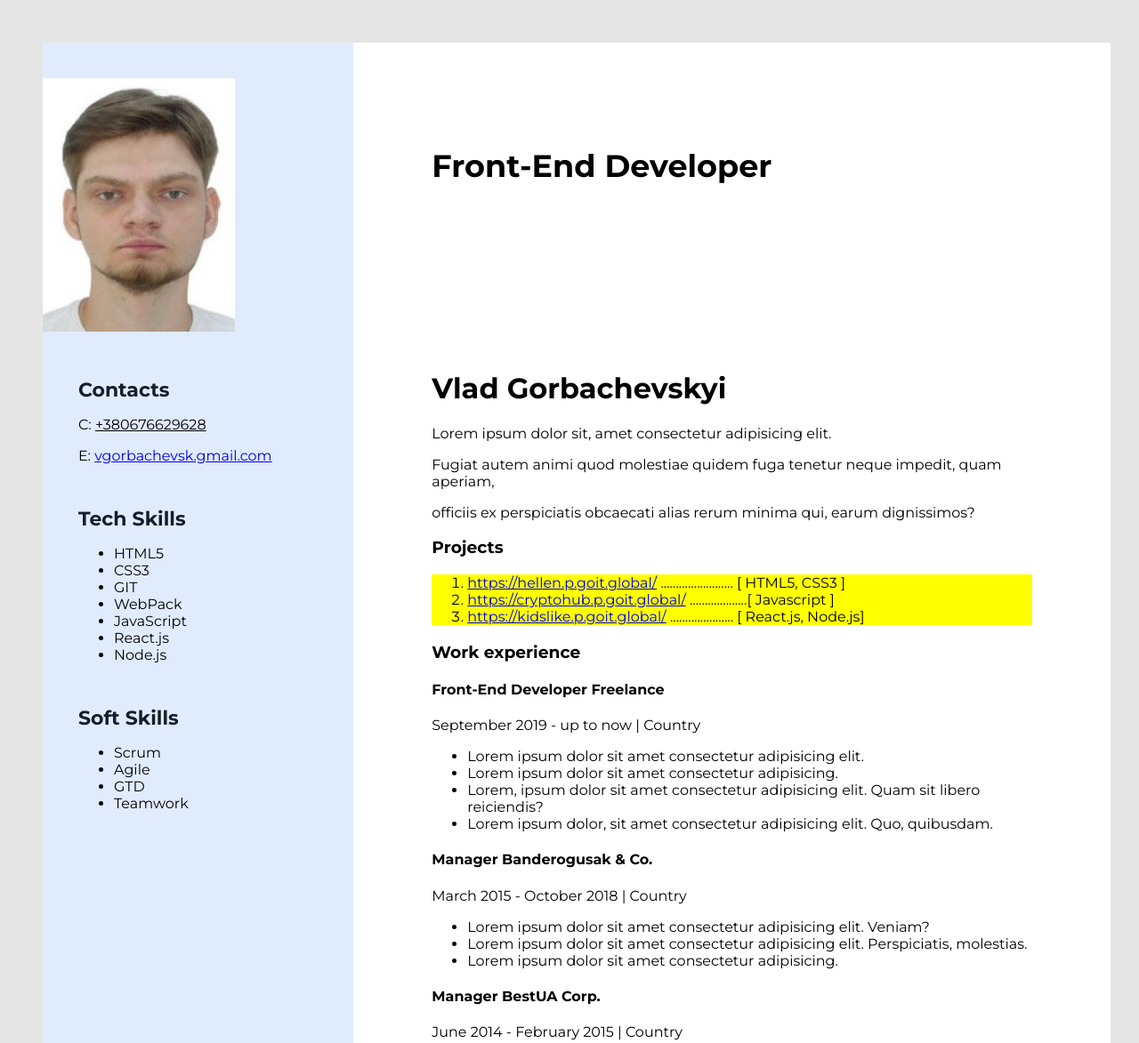
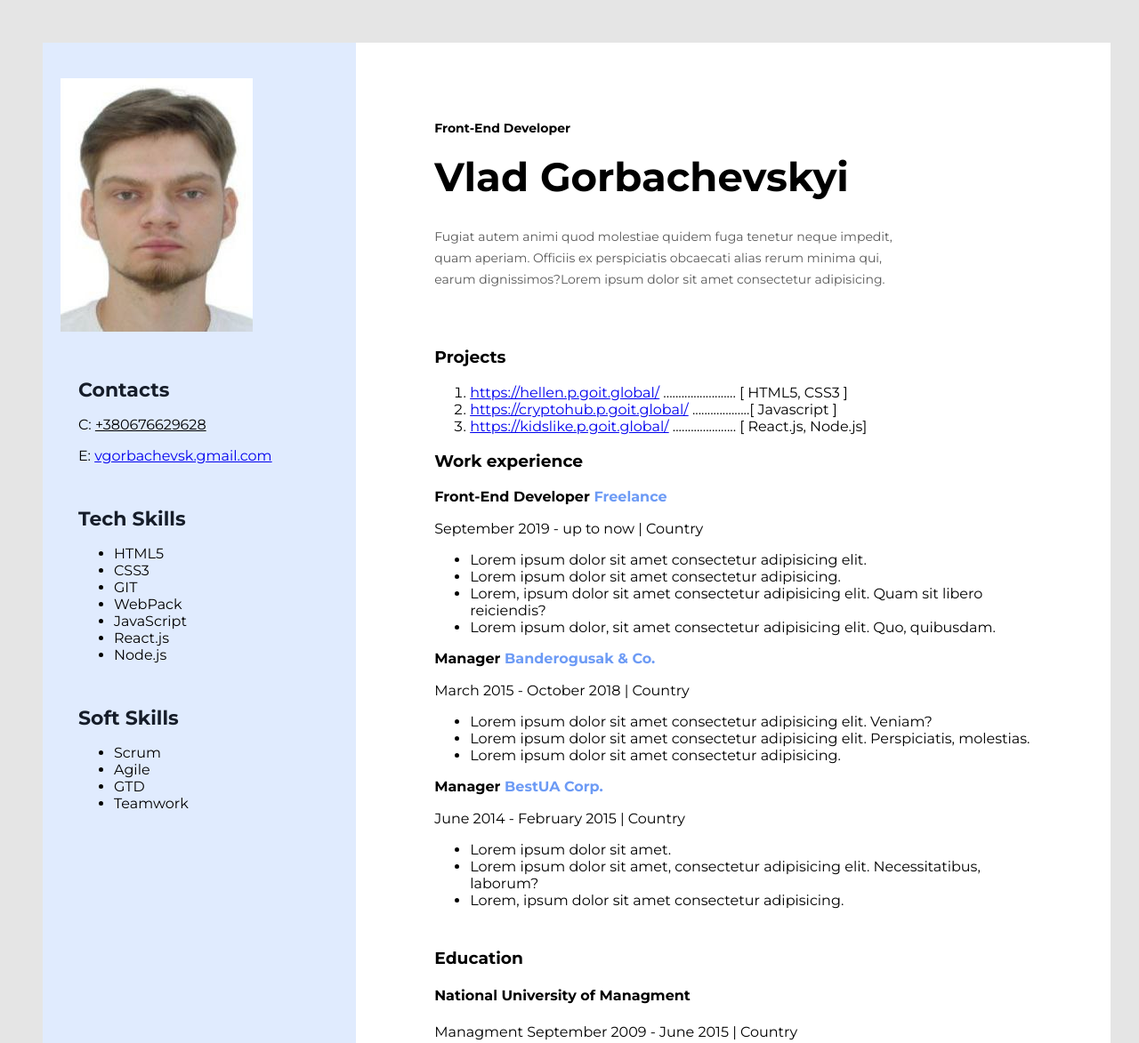
Before and after one commit to VladosGorb/project1, a plain HTML site: page index.html in a window 1280 px wide. Shown: the top 1173 px of the page at 89% size. Drawn offline with Linux system fonts and the light colour scheme.

Commit message:
css addition

```diff
--- a/css/style.css
+++ b/css/style.css
@@ -22,15 +22,57 @@ body {
 /*About me*/
 
 .my-profession {
-    padding-bottom: 180px;
+    font-style: normal;
+    font-weight: 700;
+    font-size: 14px;
+    line-height: 17px;
+    color: #000000;
+    margin: 0 0 18px 0;
 }
 
-h2 {
-    font-size: 35px;
+.my-name {
+    font-style: normal;
+    font-weight: 700;
+    font-size: 45px;
+    line-height: 55px;
+    color: #000000;
+    margin: 0 0 28px 0;
 }
 
-.project-item {
-    background-color: yellow;
+.my-description {
+    font-style: normal;
+    font-weight: 400;
+    font-size: 14px;
+    line-height: 24px;
+    color: #595959;
+    width: 525px;
+}
+
+.about-me-container {
+    margin-bottom: 64px;
+}
+
+/*Work experience*/
+
+.work-experience-container {
+    margin-bottom: 44px;
+}
+
+.work-experience-position {
+    font-style: normal;
+    font-weight: 700;
+    font-size: 16px;
+    line-height: 20px;
+    color: #000000;
+    margin: 0;
+}
+
+.work-experience-place {
+    margin-bottom: 16px;
+}
+
+.work-experience-company {
+    color: #6D9BF5;
 }
 
 /*Sidebar*/
@@ -42,6 +84,7 @@ h2 {
 
 .my-photo {
     margin-top: 40px;
+    margin-left: 20px;
 }
 
 .contacts-container,
--- a/index.html
+++ b/index.html
@@ -18,12 +18,11 @@
         <!--Main content-->
         <div class="main-content">
             <!--About me-->
-            <div>
+            <div class="about-me-container">
                 <h2 class="my-profession">Front-End Developer</h2>
-                <h1>Vlad Gorbachevskyi</h1>
-                <p>Lorem ipsum dolor sit, amet consectetur adipisicing elit.
-                <p>Fugiat autem animi quod molestiae quidem fuga tenetur neque impedit, quam aperiam,</p>
-                    officiis ex perspiciatis obcaecati alias rerum minima qui, earum dignissimos?</p>
+                <h1 class="my-name">Vlad Gorbachevskyi</h1>
+                <p class="my-description">Fugiat autem animi quod molestiae quidem fuga tenetur neque impedit, quam aperiam.
+                Officiis ex perspiciatis obcaecati alias rerum minima qui, earum dignissimos?Lorem ipsum dolor sit amet consectetur adipisicing.</p>
 
             </div>
 
@@ -46,13 +45,17 @@
             </div>
 
             <!--Work experience-->
-            <div>
+            <div class="work-experience-container">
 
                 <h3>Work experience</h3>
 
                 <!--Company 1-->
-                <div>
-                    <h4>Front-End Developer Freelance</h4>
+                <div class="work-experience-place">
+                    <h4 class="work-experience-position">
+                        Front-End Developer
+                        <span class="work-experience-company">Freelance</span>
+
+                    </h4>
 
                     <p>September 2019 - up to now | Country</p>
 
@@ -65,8 +68,11 @@
                 </div>
 
                 <!--Company 2-->
-                <div>
-                    <h4>Manager Banderogusak & Co.</h4>
+                <div class="work-experience-place">
+                    <h4 class="work-experience-position">Manager
+                        <span class="work-experience-company">Banderogusak & Co.</span>
+
+                    </h4>
                     <p>March 2015 - October 2018   |  Country</p>
                     <ul>
                         <li>Lorem ipsum dolor sit amet consectetur adipisicing elit. Veniam?</li>
@@ -76,8 +82,10 @@
                 </div>
 
                 <!--Company 3-->
-                <div>
-                    <h4>Manager BestUA Corp.</h4>
+                <div class="work-experience-place">
+                    <h4 class="work-experience-position">Manager
+                        <span class="work-experience-company">BestUA Corp.</span>
+                    </h4>
                     <p>June 2014 - February 2015   |  Country</p>
                     <ul>
                         <li>Lorem ipsum dolor sit amet.</li>
```
